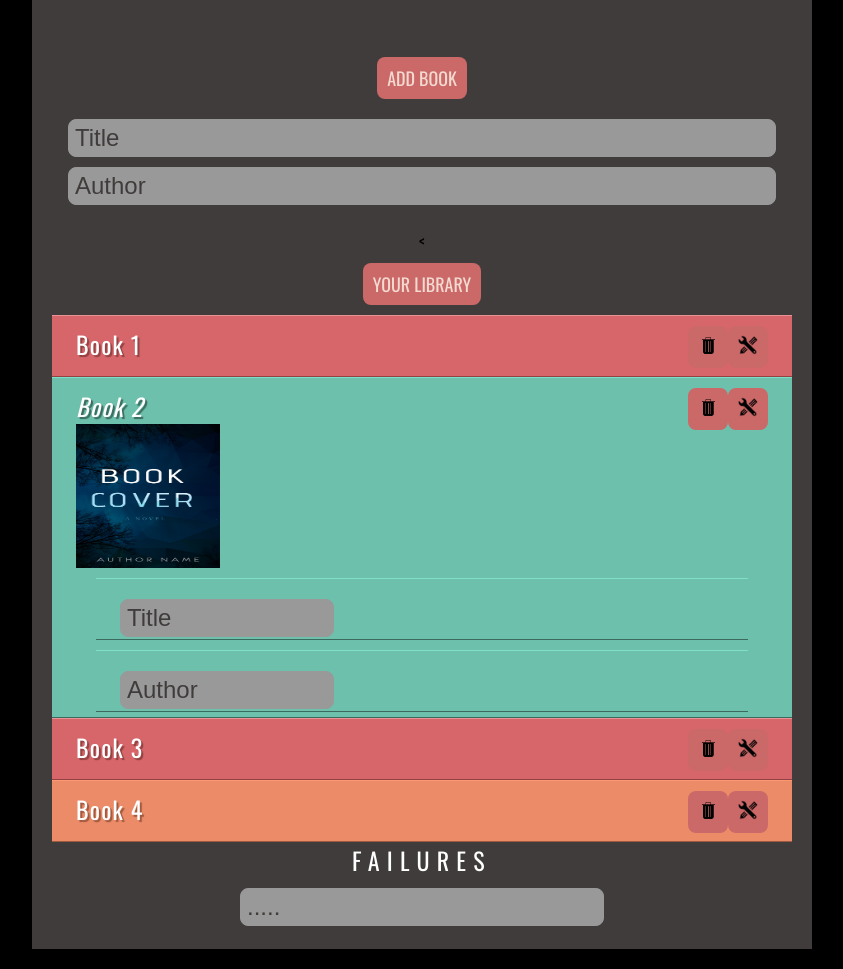
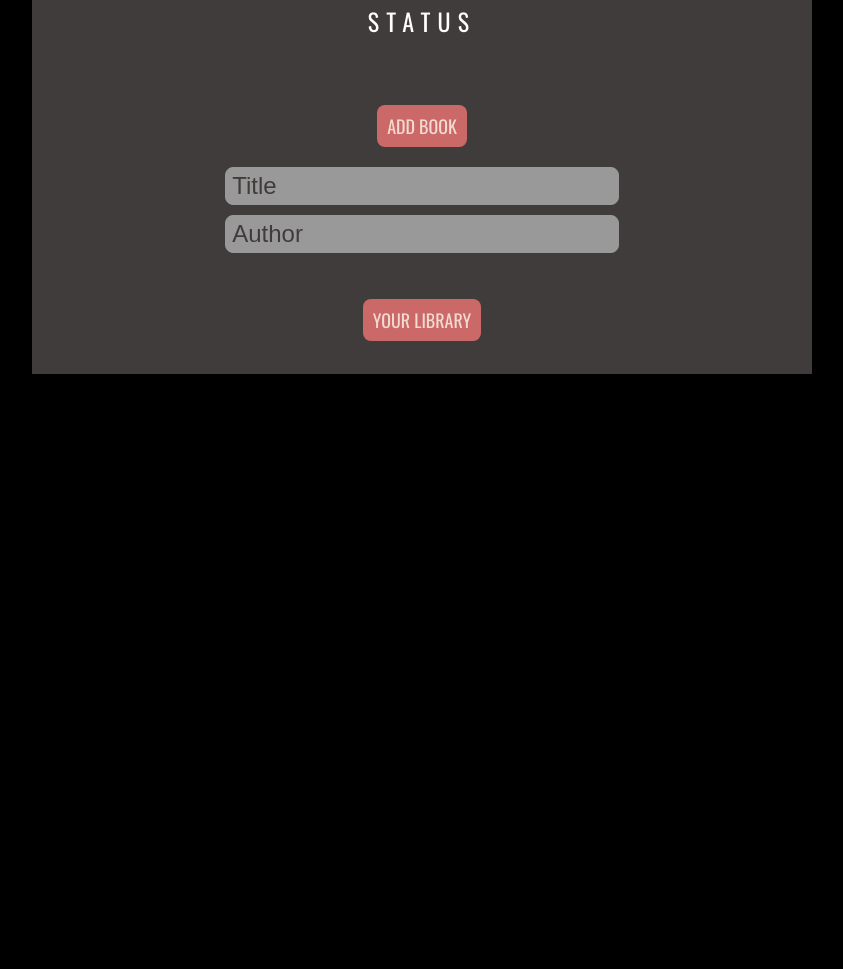
Before and after one commit to jonasekstrom/bookstore, a plain HTML site: page index.html in a window 1280 px wide. Shown: the part 433-1402 px from the top of the page, without its empty margins (218-1061 px from the left). After the commit the page ends 827 px from the top, so only its background shows below. Drawn offline with nearby package versions, Linux system fonts and the light colour scheme.

Commit message:
Update index.html
Update complete.. removed useless tags

```diff
--- a/index.html
+++ b/index.html
@@ -4,75 +4,36 @@
     <meta charset="utf-8">
     <title>Books For Hire</title>
    <link rel="stylesheet" href="css/lab4.css" />
+   <script src="js/lab4.js"></script>
   </head>
   <body>
     <div id="page">
       <h1 id="header">Books</h1>
-      <h2>Best Sellers </h2>
+      <h2>Your Personal Bookstore</h2>
       <br />
-        <button id="btn">Get Key</button>
+        <button id="apiBtn">Get Key</button>
         <br />
-        <div id="text"></div><br />
+        <div id="apiOutput"></div><br />
 
+            <h2>Status<br />
+        <div id="result"></div>
 
       <br />
 
       <div class="newItemForm">
 
-         <button id="addBook">Add Book</button>
+         <button id="addBtn">Add Book</button>
         <input type="text" id="addTitle" placeholder="Title" /><br />
         <input type="text" id="addAuthor" placeholder="Author" /><br />
       </div>
-      <br /><
-      <div id="text2"></div>
-      <button id="viewBooks">Your Library</button>
-      <ul>
-        <li id="one" class="hot">
-          Book 1
-          <button id="Modify"  title="Modify Book">
-             <img src="images/modify-icon.png"/>
-           </button>
-          <button id="deleteBook" title="Delete Book">
-            <img src="images/icon-27-trash-can.png" />
-          </button>
-        </li>
-        <li id="two" class="cool"><em>Book 2</em>
-          <button id="Modify"  title="Modify Book">
-            <img src="images/modify-icon.png"/></button>
-          <button id="deleteBook" title="Delete Book">
-            <img src="images/icon-27-trash-can.png" />
-          </button>
-          <img class="cover" src="images/cover.jpg" title="book cover"  />
-          <ul>
-            <li id="title" class="cool">
-              <input type="text" class="bookDescription" placeholder="Title" />
-            </li>
-            <li id="author" class="cool">
-              <input type="text" class="bookDescription" placeholder="Author" />
-            </li>
-          </ul>
-        </li>
-        <li id="three" class="hot">Book 3
-          <button id="Modify"  title="Modify Book">
-            <img src="images/modify-icon.png"/>
-          </button>
-          <button id="deleteBook" title="Delete Book">
-            <img src="images/icon-27-trash-can.png" />
-          </button>
-        </li>
-        <li id="four">Book 4
-          <button id="Modify"  title="Modify Book">
-            <img src="images/modify-icon.png"/>
-          </button>
-          <button id="deleteBook" title="Delete Book">
-            <img src="images/icon-27-trash-can.png" />
-          </button>
-      </li>
+      <br />
+
+      <button id="viewBtn">Your Library</button>
+      <ul id="mylist">
+
       </ul>
-      <h2>Failures<br />
-        <input type="text" id="failures" placeholder="....." readonly />
+
     </div>
-    <!--<script src=""></script>-->
-    <script src="js/lab4.js"></script>
+
   </body>
 </html>
```
